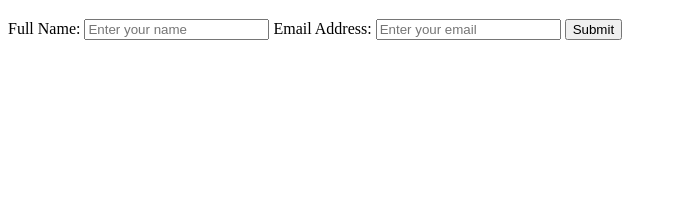
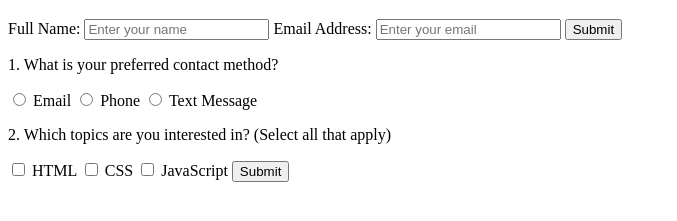
Before and after one commit to dnoble2-cyber/survey-form, a plain HTML site: page index.html in a window 1280 px wide. Shown: the part 61-282 px from the top of the page, without its empty margins (0-677 px from the left). Drawn offline with Linux system fonts and the light colour scheme.

Commit message:
Did the choice based inputs.

```diff
--- a/index.html
+++ b/index.html
@@ -21,6 +21,34 @@
     <button type="submit">Submit</button>
   </form>
 
+  <!-- choice based inputs -->
+  <p>1. What is your preferred contact method?</p>
+
+  <!-- radio button group (Single Choice) -->
+  <input type="radio" id="contactEmail" name="contactMethod" value="Email" required>
+  <label for="contactEmail">Email</label>
+
+  <input type="radio" id="contactPhone" name="contactMethod" value="Phone">
+  <label for="contactPhone">Phone</label>
+
+  <input type="radio" id="contactText" name="contactMethod" value="Text Message">
+  <label for="contactText">Text Message</label>
+
+  <p>2. Which topics are you interested in? (Select all that apply)</p>
+
+  <!-- checkbox group (Multiple Choices) -->
+  <input type="checkbox" id="topicHTML" name="topics" value="HTML">
+  <label for="topicHTML">HTML</label>
+
+  <input type="checkbox" id="topicCSS" name="topics" value="CSS">
+  <label for="topicCSS">CSS</label>
+
+  <input type="checkbox" id="topicJS" name="topics" value="JavaScript">
+  <label for="topicJS">JavaScript</label>
+
+  <button type="submit">Submit</button>
+</form>
+
   <script src="script.js"></script>
 </body>
 </html>
```
